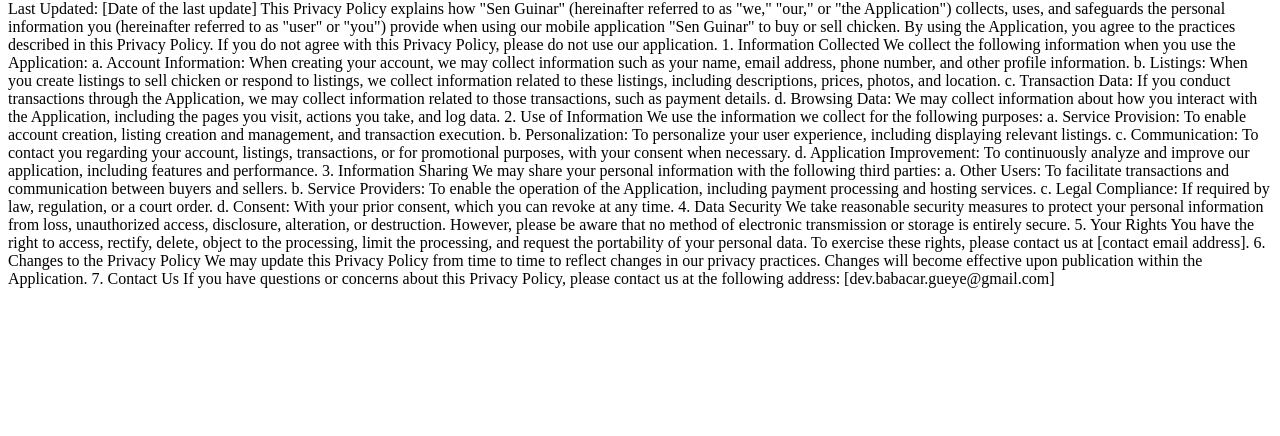
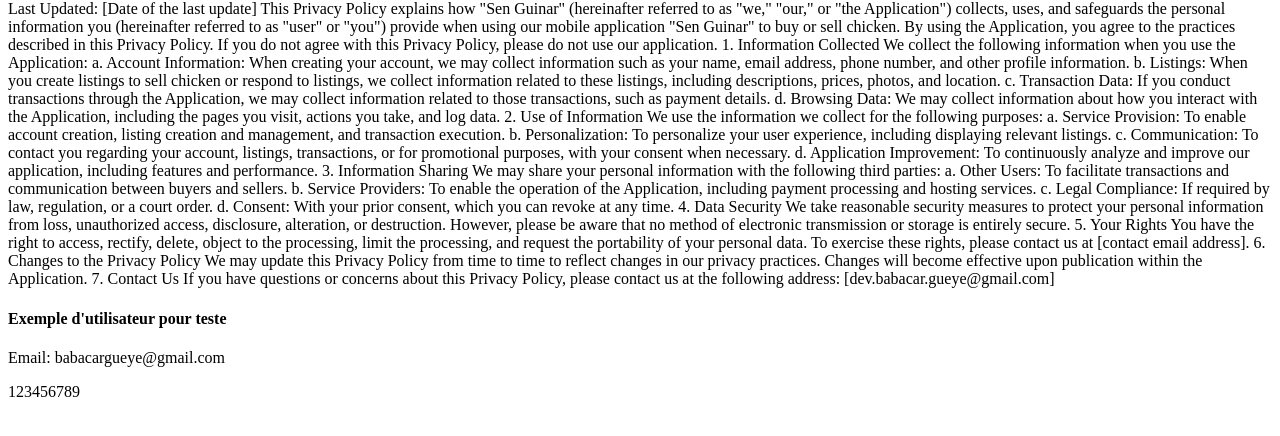
Before and after one commit to Babacargueye3101/policy_privacy, a plain HTML site: page index.html in a window 1280 px wide. Shown: the part 66-502 px from the top of the page. Drawn offline with Linux system fonts and the light colour scheme.

Commit message:
Update index.html

```diff
--- a/index.html
+++ b/index.html
@@ -57,3 +57,8 @@
 7. Contact Us
 
 If you have questions or concerns about this Privacy Policy, please contact us at the following address: [dev.babacar.gueye@gmail.com] </p>
+
+<h4>Exemple d'utilisateur pour teste</h4>
+
+<p>Email: babacargueye@gmail.com</p>
+<p>123456789</p>
```
